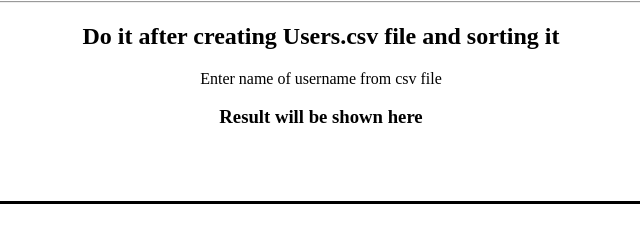
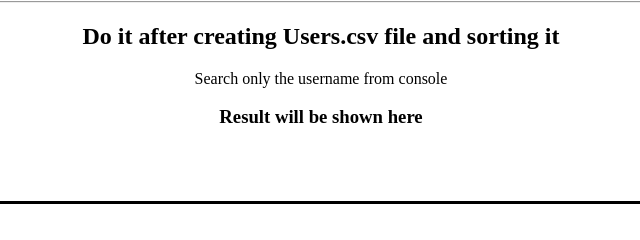
Before and after one commit to PujanZZ/CSV-Task, a website: page index.html in a window 1280 px wide. Shown: the part 210-450 px from the top of the page, 319-959 px from the left. Drawn offline with nearby package versions, Linux system fonts and the light colour scheme.

Commit message:
some small changes

```diff
--- a/index.html
+++ b/index.html
@@ -128,9 +128,9 @@
                     let lastFinder = firstFinder + 1
                     let emailFinder = lastFinder + 1
                     //console.log(firstFinder,lastFinder,emailFinder)
-                    console.log('First Name: ' + arrayFind2[firstFinder])
-                    console.log('Last Name: ' + arrayFind2[lastFinder])
-                    console.log('Email: ' + arrayFind2[emailFinder])
+                    //console.log('First Name: ' + arrayFind2[firstFinder])
+                    //console.log('Last Name: ' + arrayFind2[lastFinder])
+                    //console.log('Email: ' + arrayFind2[emailFinder])
                     document.getElementById("resultid").innerHTML = `First Name : ${arrayFind2[firstFinder]}`;
                     document.getElementById("resultid1").innerHTML = `Last Name : ${arrayFind2[lastFinder]}`;
                     document.getElementById("resultid2").innerHTML = `Email : ${arrayFind2[emailFinder]}`;
@@ -143,7 +143,7 @@
 
 
         </script>
-        <p>Enter name of username from csv file</p>
+        <p>Search only the username from console</p>
         <!-- <label for="fname">Username:</label>
         <input type="text" id="uname" name="uname"><br><br>
         <button onclick="myFunction()">Find</button> -->
```
